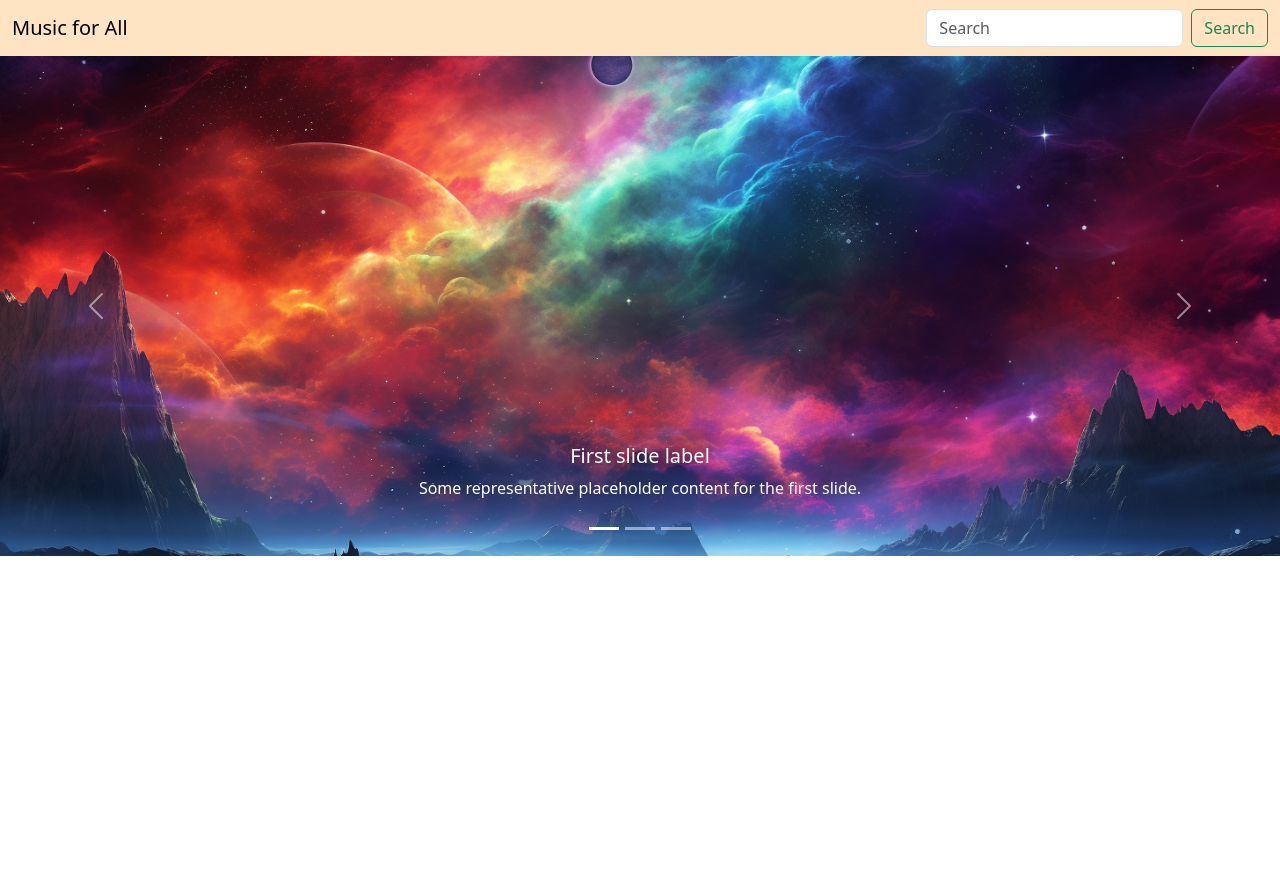
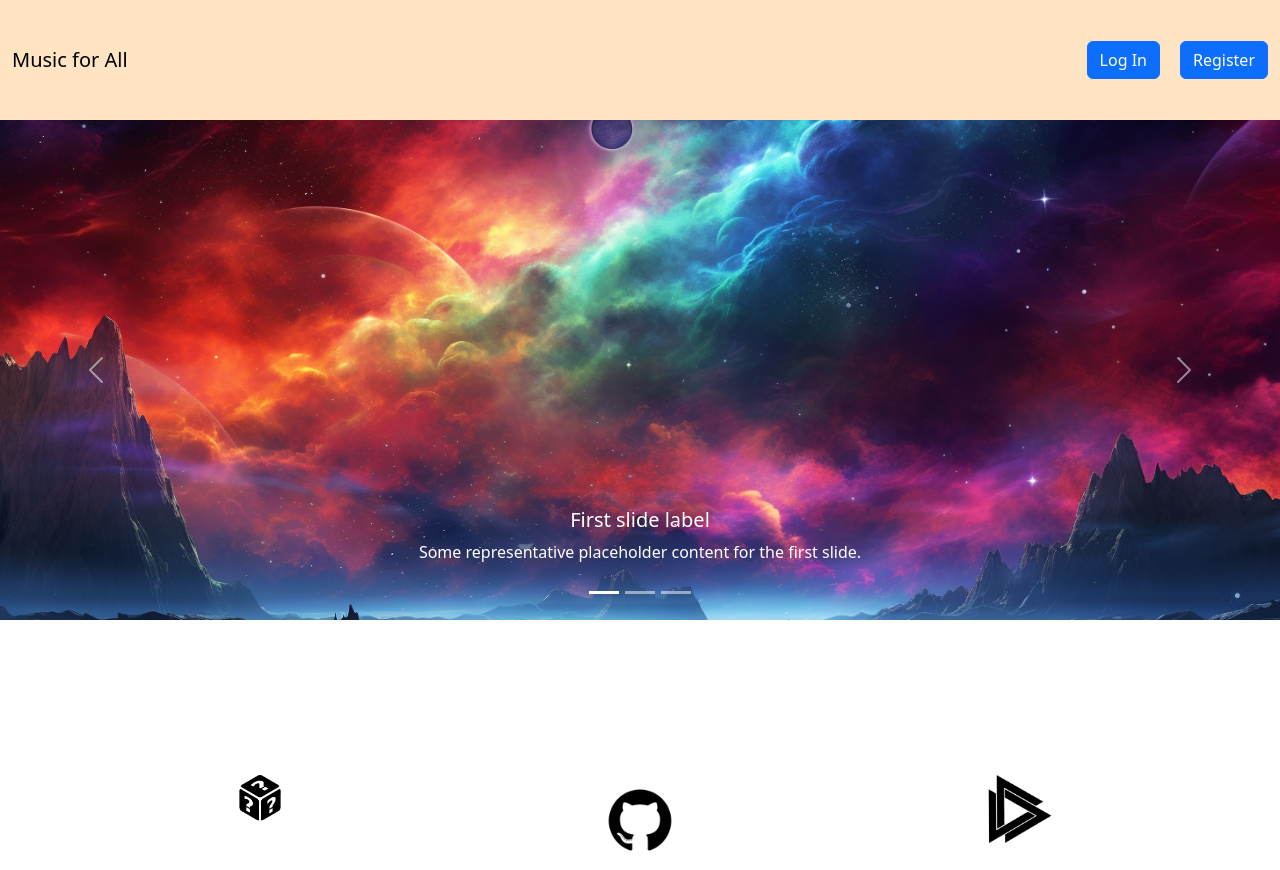
Before and after one commit to JowitaW/Music-for-All, a PHP site: page /home.php in a window 1280 px wide. Before the commit the page ends 556 px from the top, so only its background shows below. Run offline with PHP 8.4, Linux system fonts and the light colour scheme.

Commit message:
working on the registration window in bootstrap

```diff
--- a/css/style.css
+++ b/css/style.css
@@ -6,3 +6,33 @@
     height: 500px;
     object-fit: cover;
 }
+
+.navbar {
+    height: 120px;
+}
+
+.logo-carousel img {
+    max-width: 100px; /* Adjust the width as needed */
+    height: auto;     /* Maintain aspect ratio */
+}
+
+/* CSS to position the carousel lower */
+.custom-carousel {
+    margin-top: 150px; /* Adjust the value to position the carousel lower */
+}
+
+.button-spacing {
+    margin-right: 20px; /* Adjust as needed */
+}
+
+.modal-dialog {
+    display: flex;
+    align-items: center;
+    min-height: calc(100% - 1rem);
+}
+
+.modal-content {
+    width: 100%;
+    max-width: 500px; /* Adjust the width as needed */
+    margin: 0 auto;
+}
--- a/home.php
+++ b/home.php
@@ -15,10 +15,11 @@
 <nav class="navbar custom-bg">
     <div class="container-fluid">
         <a class="navbar-brand">Music for All</a>
-        <form class="d-flex" role="search">
-            <input class="form-control me-2" type="search" placeholder="Search" aria-label="Search">
-            <button class="btn btn-outline-success" type="submit">Search</button>
-        </form>
+        <div class="d-flex">
+            <!-- New buttons -->
+            <button class="btn btn-primary button-spacing" type="button">Log In</button>
+            <button class="btn btn-primary" type="button" data-bs-toggle="modal" data-bs-target="#registerModal">Register</button>
+        </div>
     </div>
 </nav>
 
@@ -62,5 +63,82 @@
 </div>
 
 
+<!-- Second carousel -->
+<div id="carouselExampleAutoplaying" class="carousel slide custom-carousel">
+    <div class="carousel-inner">
+        <!-- First slide with multiple logos -->
+        <div class="carousel-item active">
+            <div class="container logo-carousel">
+                <div class="row text-center">
+                    <div class="col-4">
+                        <img src="intro-carousel-pictures/logo1.png" class="d-block mx-auto" alt="Logo 1">
+                    </div>
+                    <div class="col-4">
+                        <img src="intro-carousel-pictures/logo2.png" class="d-block mx-auto" alt="Logo 2">
+                    </div>
+                    <div class="col-4">
+                        <img src="intro-carousel-pictures/logo3.png" class="d-block mx-auto" alt="Logo 3">
+                    </div>
+                </div>
+            </div>
+        </div>
+        <!-- Second slide with multiple logos -->
+        <div class="carousel-item">
+            <div class="container logo-carousel">
+                <div class="row text-center">
+                    <div class="col-4">
+                        <img src="intro-carousel-pictures/logo4.png" class="d-block mx-auto" alt="Logo 4">
+                    </div>
+                    <div class="col-4">
+                        <img src="intro-carousel-pictures/logo5.png" class="d-block mx-auto" alt="Logo 5">
+                    </div>
+                    <div class="col-4">
+                        <img src="intro-carousel-pictures/logo6.png" class="d-block mx-auto" alt="Logo 6">
+                    </div>
+                </div>
+            </div>
+        </div>
+    </div>
+
+    <!-- Controls for the carousel -->
+    <button class="carousel-control-prev" type="button" data-bs-target="#carouselExampleAutoplaying" data-bs-slide="prev">
+        <span class="carousel-control-prev-icon" aria-hidden="true"></span>
+        <span class="visually-hidden">Previous</span>
+    </button>
+    <button class="carousel-control-next" type="button" data-bs-target="#carouselExampleAutoplaying" data-bs-slide="next">
+        <span class="carousel-control-next-icon" aria-hidden="true"></span>
+        <span class="visually-hidden">Next</span>
+    </button>
+</div>
+
+<!-- Registration Modal -->
+<div class="modal fade" id="registerModal" tabindex="-1" aria-labelledby="registerModalLabel" aria-hidden="true">
+    <div class="modal-dialog">
+        <div class="modal-content">
+            <div class="modal-header">
+                <h5 class="modal-title" id="registerModalLabel">Register</h5>
+                <button type="button" class="btn-close" data-bs-dismiss="modal" aria-label="Close"></button>
+            </div>
+            <div class="modal-body">
+                <form>
+                    <div class="mb-3">
+                        <label for="username" class="form-label">Username</label>
+                        <input type="text" class="form-control" id="username" required>
+                    </div>
+                    <div class="mb-3">
+                        <label for="email" class="form-label">Email address</label>
+                        <input type="email" class="form-control" id="email" required>
+                    </div>
+                    <div class="mb-3">
+                        <label for="password" class="form-label">Password</label>
+                        <input type="password" class="form-control" id="password" required>
+                    </div>
+                    <button type="submit" class="btn btn-primary">Register</button>
+                </form>
+            </div>
+        </div>
+    </div>
+</div>
+
 </body>
 </html>
```
Also changed, not shown: intro-carousel-pictures/logo1.png (added), intro-carousel-pictures/logo2.png (added), intro-carousel-pictures/logo3.png (added), intro-carousel-pictures/logo4.png (added), intro-carousel-pictures/logo5.png (added), intro-carousel-pictures/logo6.png (added).
